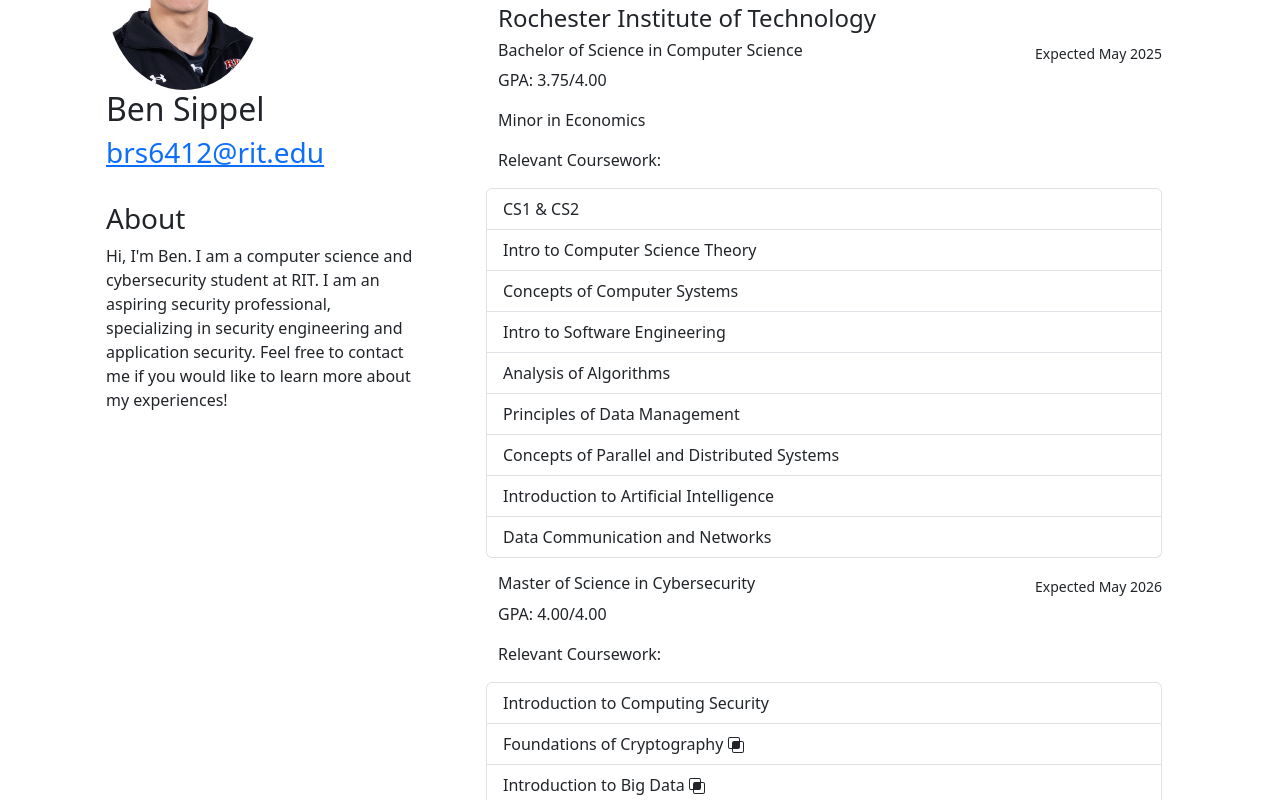
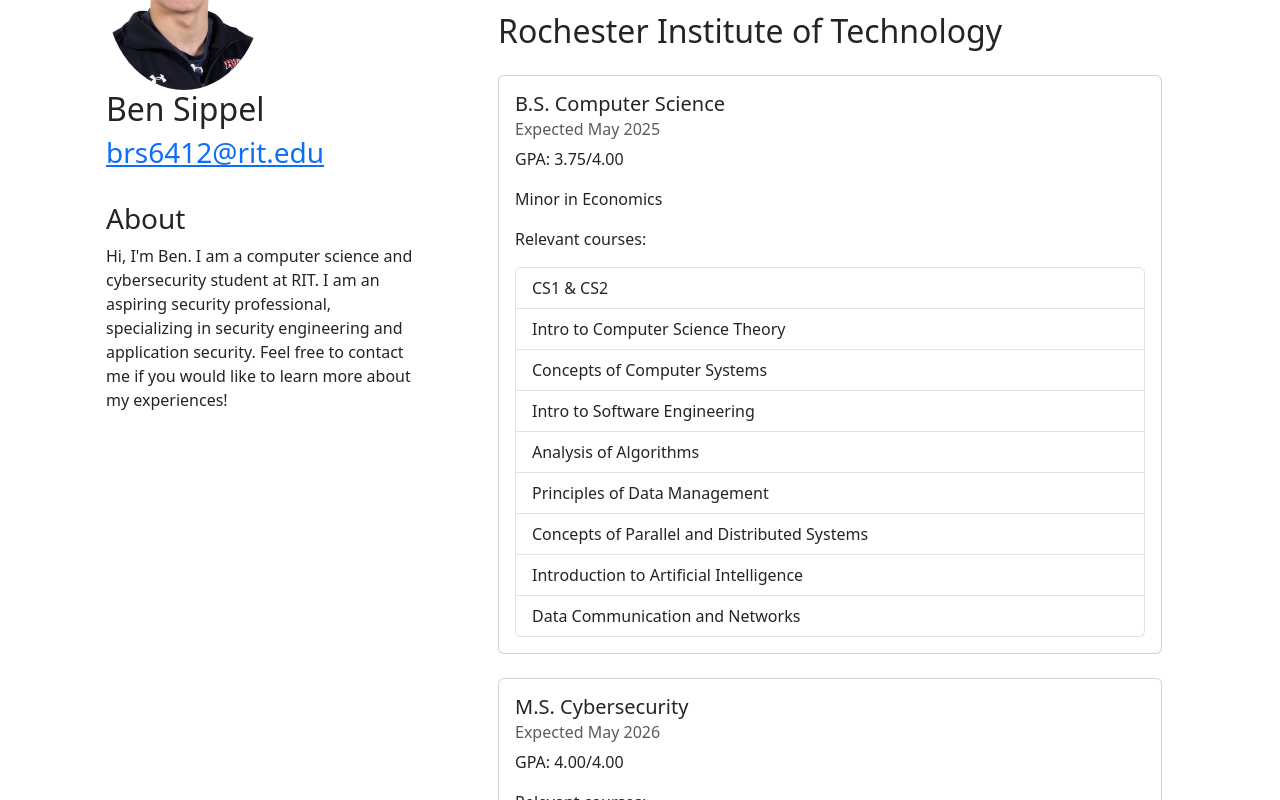
Before and after one commit to brs6412/personal-site, a React (Create React App) app: page /resume in a window 1280 px wide. Shown: the part 180-980 px from the top of the page. Built offline with nearby package versions, Linux system fonts and the light colour scheme.

Commit message:
Restructured education page, minor changes elsewhere

```diff
--- a/src/components/Contact.js
+++ b/src/components/Contact.js
@@ -7,13 +7,12 @@
 export default function Contact() {
   return (
     <Container>
-      <h2 className="my-4">Contact Me!</h2>
+      <h2 className="my-4">Contact</h2>
       <Row className="mb-4">
         <Card>
           <Card.Body>
             <Card.Title>
-              {"Email "}
-
+              {"Feel free to get in touch "}
               <MailIcon />
             </Card.Title>
             <Card.Text></Card.Text>
--- a/src/components/Education.js
+++ b/src/components/Education.js
@@ -1,5 +1,5 @@
 import React, { useState, useEffect } from "react";
-import { Col, Container, ListGroup, Row } from "react-bootstrap";
+import { Card, Col, Container, ListGroup, Row } from "react-bootstrap";
 import courses from "../assets/courses";
 import Intersect from "../assets/intersect";
 
@@ -16,25 +16,18 @@
   }, []);
   return (
     <Container>
-      <Row>
-        <h4>Rochester Institute of Technology</h4>
-      </Row>
-      <Row>
+      <h2 className="my-4">Rochester Institute of Technology</h2>
+      <Row className="mb-4">
         <Col>
-          <h6>Bachelor of Science in Computer Science</h6>
-        </Col>
-        <Col className="text-end">
-          <small>Expected May 2025</small>
-        </Col>
-      </Row>
-      <Row>
-        <p>GPA: 3.75/4.00</p>
-      </Row>
-      <Row>
-        <p>Minor in Economics</p>
-      </Row>
-      <Row className="mb-3">
-        <p>Relevant Coursework:</p>
+          <Card>
+            <Card.Body>
+              <Card.Title>B.S. Computer Science</Card.Title>
+              <Card.Subtitle className="mb-2 text-muted">
+                Expected May 2025
+              </Card.Subtitle>
+              <Card.Text>GPA: 3.75/4.00</Card.Text>
+              <Card.Text>Minor in Economics</Card.Text>
+              <Card.Text>Relevant courses:</Card.Text>
               <ListGroup>
                 {coursework.map(
                   (course) =>
@@ -43,21 +36,21 @@
                     )
                 )}
               </ListGroup>
-      </Row>
-      <Row>
-        <Col>
-          <h6>Master of Science in Cybersecurity</h6>
-        </Col>
-        <Col className="text-end">
-          <small>Expected May 2026</small>
+            </Card.Body>
+          </Card>
         </Col>
       </Row>
-      <Row>
-        <p>GPA: 4.00/4.00</p>
-      </Row>
-      <Row className="mb-3">
-        <p>Relevant Coursework:</p>
-        <ListGroup>
+      <Row className="mb-4">
+        <Col>
+          <Card>
+            <Card.Body>
+              <Card.Title>M.S. Cybersecurity</Card.Title>
+              <Card.Subtitle className="mb-2 text-muted">
+                Expected May 2026
+              </Card.Subtitle>
+              <Card.Text>GPA: 4.00/4.00</Card.Text>
+              <Card.Text>Relevant courses:</Card.Text>
+              <ListGroup className="mb-4">
                 {coursework.map(
                   (course) =>
                     (course.degree === "ms" || course.dual) && (
@@ -68,12 +61,15 @@
                     )
                 )}
               </ListGroup>
-      </Row>
-      <Row className="mb-3">
+              <Card.Text>
                 <small>
-          <Intersect /> denotes a double counted course between BS and MS
-          degrees
+                  <Intersect /> denotes a double counted course between BS and
+                  MS degrees
                 </small>
+              </Card.Text>
+            </Card.Body>
+          </Card>
+        </Col>
       </Row>
     </Container>
   );
--- a/src/components/Sidebar.js
+++ b/src/components/Sidebar.js
@@ -1,5 +1,5 @@
 import React from "react";
-import Card from "./Card";
+import Card from "./MyCard";
 import Blurb from "./Blurb";
 import { Container, Row } from "react-bootstrap";
 
```
Also changed, not shown: src/components/MyCard.js (renamed from src/components/Card.js). Lines whose indentation alone changed are shown as unchanged.
